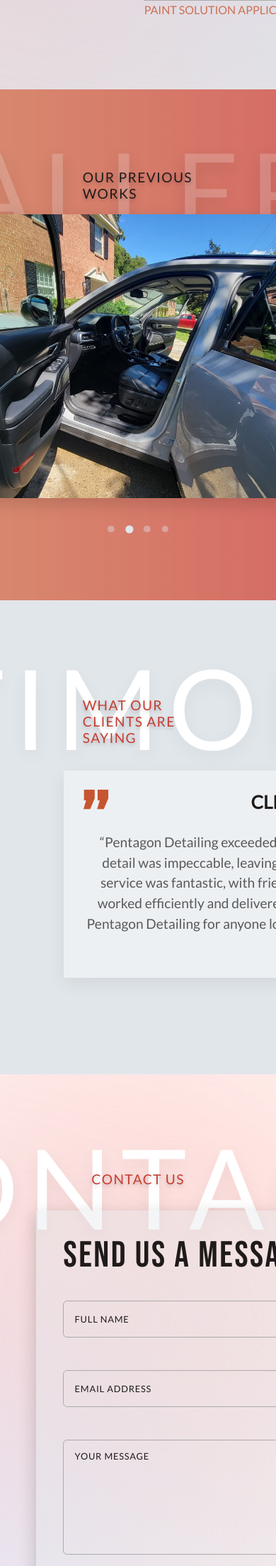
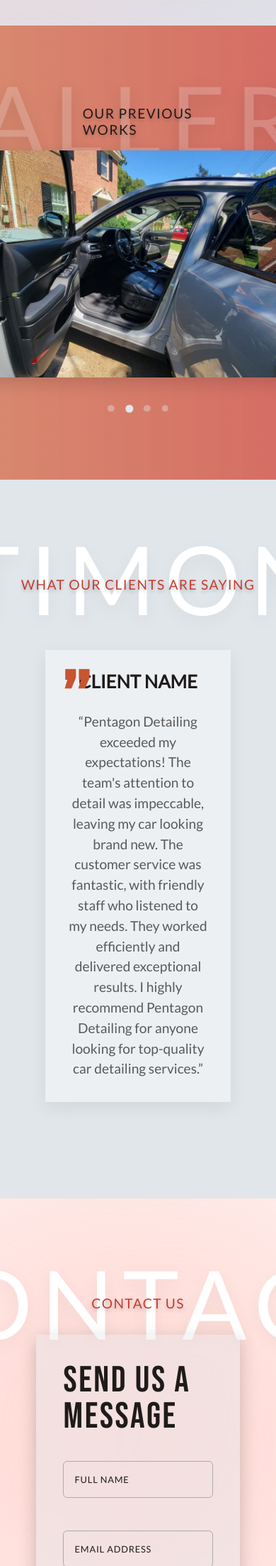
Before and after one commit to Sohail0707/pentagon_detailing, a PHP site: page / in a window 390 px wide. Shown: the part 2968-5175 px from the top of the page at 71% size. Run offline with PHP 8.4, Linux system fonts and the light colour scheme.

Commit message:
responsive for tablet

```diff
--- a/css/home_query.css
+++ b/css/home_query.css
@@ -131,6 +131,7 @@
 
 /* width less than 960px */
 @media (max-width: 60em) {
+  /* Hero Section============================ */
   .header_container {
     width: 100%;
   }
@@ -155,6 +156,10 @@
   }
 
   /* About section============================ */
+  .section_about .highlight_txt {
+    font-size: 16.8rem;
+  }
+
   .about_container__1 {
     grid-template-columns: 1fr;
     grid-template-rows: auto auto auto;
@@ -215,4 +220,171 @@
   .about_summery_container .txt {
     font-size: 1.6rem;
   }
+
+  /* Gallery Section============================= */
+
+  .gallery_container {
+    height: calc(40rem + 18rem);
+  }
+
+  .section_gallery .highlight_txt {
+    font-size: 16.8rem;
+  }
+
+  .gallery_img {
+    height: 40rem;
+    width: 76rem;
+  }
+
+  .btn_gallery.left {
+    transform: translate(calc(-50% - 40rem), calc(-50% + 3rem));
+  }
+
+  .btn_gallery.right {
+    transform: translate(calc(-50% + 40rem), calc(-50% + 3rem));
+  }
+
+  /* Service Section===================================== */
+  .section_service .highlight_txt {
+    font-size: 16.8rem;
+  }
+
+  .service_img {
+    display: block;
+    width: 60rem;
+    height: auto;
+  }
+
+  .indicators .ind_txt {
+    font-size: 1.6rem;
+  }
+
+  /* positioning indicators */
+  .indicator__1 {
+    top: 0;
+    left: -7.4rem;
+  }
+  .indicator__2 {
+    top: 8rem;
+    left: -10rem;
+  }
+  .indicator__3 {
+    top: 16rem;
+    left: -12rem;
+  }
+  .indicator__4 {
+    bottom: 6rem;
+    left: -10rem;
+  }
+  .indicator__5 {
+    bottom: 5rem;
+    right: -8rem;
+  }
+  .indicator__6 {
+    bottom: auto;
+    top: 12rem;
+    right: -12rem;
+  }
+  .indicator__7 {
+    top: auto;
+    bottom: 0;
+    right: 7rem;
+  }
+  .indicator__8 {
+    top: 0;
+    right: -8rem;
+  }
+
+  /* positioning lines */
+  .indicator__6 .line__1 {
+    top: auto;
+    bottom: -0.8rem;
+  }
+
+  .indicator__7 .line__1 {
+    top: -0.8rem;
+  }
+
+  /* positioning indicator line__2 */
+  .indicator__1 .line__2 {
+    width: 14rem;
+  }
+
+  .indicator__2 .line__2 {
+    transform: translateX(100%) rotate(40deg);
+    width: 10rem;
+  }
+
+  .indicator__3 .line__2 {
+    transform: translateX(100%) rotate(26deg);
+    width: 8rem;
+  }
+
+  .indicator__4 .line__2 {
+    top: -0.8rem;
+    width: 16rem;
+  }
+
+  .indicator__5 .line__2 {
+    top: -0.8rem;
+    width: 13rem;
+  }
+
+  .indicator__6 .line__2 {
+    transform: translateX(-100%) rotate(-45deg);
+    top: auto;
+    bottom: -0.8rem;
+    width: 10rem;
+  }
+  .indicator__7 .line__2 {
+    transform: translateX(-100%) rotate(50deg);
+    bottom: auto;
+    top: -0.8rem;
+    width: 15rem;
+  }
+
+  .indicator__8 .line__2 {
+    width: 20rem;
+  }
+
+  /* Testimonial Section================================= */
+  .testimonial_container {
+    max-width: 74rem;
+  }
+
+  .testimonial_container___2 {
+    display: flex;
+    width: auto;
+    max-width: 74rem;
+    padding: 3rem 3.2rem;
+    overflow-x: hidden;
+    margin: 0 auto;
+    gap: 6.4rem;
+  }
+
+  .section_testimonial .highlight_txt {
+    font-size: 16.8rem;
+  }
+
+  /* Contact Section====================================== */
+  .contact_container {
+    max-width: 74rem;
+    grid-template-columns: 1fr;
+    grid-template-rows: auto auto;
+    column-gap: 0;
+    row-gap: 16rem;
+  }
+
+  .section_contact .highlight_txt {
+    font-size: 16.8rem;
+  }
+
+  .contact_form_container {
+    grid-row: 1/1;
+  }
+
+  .contact_location_container {
+    grid-column: 1/1;
+    grid-row: 2/2;
+  }
 }
--- a/css/index.css
+++ b/css/index.css
@@ -422,7 +422,6 @@ header .highlight_txt {
   display: flex;
   flex-direction: column;
   align-items: center;
-  /* gap: 10rem; */
   z-index: 3;
 }
 
@@ -923,6 +922,7 @@ header .highlight_txt {
   top: -2rem;
   left: 50%;
   transform: translateX(-50%);
+  width: max-content;
   text-transform: uppercase;
   font-size: 2.4rem;
   letter-spacing: 0.168rem;
```
